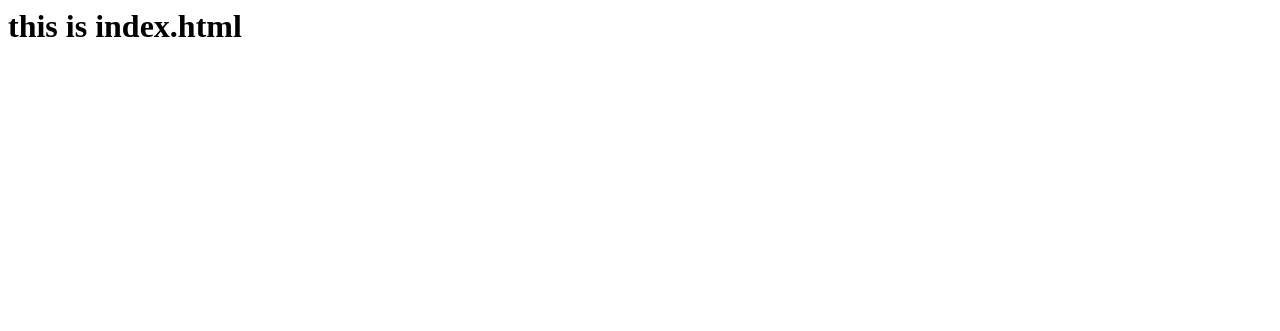
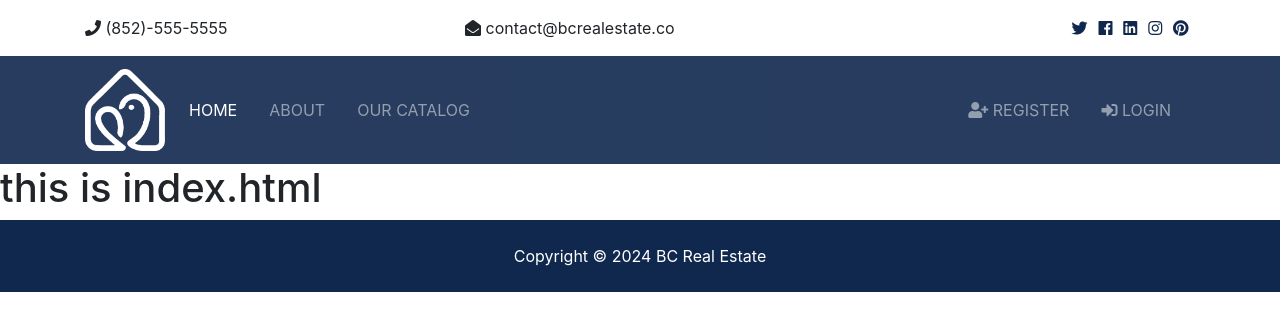
Before and after one commit to ellery79/hkct_libraryproject, a Django app: page / in a window 1280 px wide. Shown: the top 331 px of the page. Run offline with Django 4.2, Linux system fonts and the light colour scheme; some libraries are stand-ins or nearby versions.

Commit message:
edit partials

```diff
--- a/templates/pages/index.html
+++ b/templates/pages/index.html
@@ -1 +1,14 @@
+{% extends 'base.html'%}
+{% load humanize %}
+
+<!--add title to the tab-->
+{% block title %}Welcome{% endblock %}
+
+{% block content %}
+{% load static %}
+
+{% include 'partials/_alert.html' %}
+
 <h1> this is index.html </h1>
+
+{% endblock %}
--- a/templates/partials/_footer.html
+++ b/templates/partials/_footer.html
@@ -0,0 +1,4 @@
+<footer id="main-footer" class="py-4 bg-primary text-white text-center">
+    Copyright &copy;
+    <span class="year"></span> BC Real Estate
+  </footer>
--- a/templates/partials/_navbar.html
+++ b/templates/partials/_navbar.html
@@ -0,0 +1,45 @@
+{% load static %}
+    <!-- Navbar -->
+    <nav class="navbar navbar-expand-lg navbar-dark bg-primary sticky-top">
+        <div class="container">
+          <a class="navbar-brand" href="{% url 'index' %}">
+            <img src="{% static "img/logo.png" %}" class="logo" alt="" />
+          </a>
+          <button
+            class="navbar-toggler"
+            type="button"
+            data-toggle="collapse"
+            data-target="#navbarNavAltMarkup"
+          >
+            <span class="navbar-toggler-icon"></span>
+          </button>
+          <div class="collapse navbar-collapse" id="navbarNavAltMarkup">
+            <ul class="navbar-nav">
+              <li class="nav-item active mr-3">
+                <a class="nav-link" href="{% url 'index' %}">Home</a>
+              </li>
+              <li class="nav-item mr-3">
+                <a class="nav-link" href="{% url 'about' %}">About</a>
+              </li>
+              <li class="nav-item mr-3">
+                <a class="nav-link" href="{% url 'books' %}">Our Catalog</a>
+              </li>
+            </ul>
+
+            <ul class="navbar-nav ml-auto">
+              <li class="nav-item mr-3">
+                <a class="nav-link" href="{% url 'register' %}">
+                  <i class="fas fa-user-plus"></i> Register</a
+                >
+              </li>
+              <li class="nav-item mr-3">
+                <a class="nav-link" href="{% url 'login' %}"">
+                  <i class="fas fa-sign-in-alt"></i>
+
+                  Login</a
+                >
+              </li>
+            </ul>
+          </div>
+        </div>
+      </nav>
--- a/templates/partials/_topbar.html
+++ b/templates/partials/_topbar.html
@@ -0,0 +1,32 @@
+    <!-- Top Bar -->
+    <section id="top-bar" class="p-3">
+        <div class="container">
+          <div class="row">
+            <div class="col-md-4">
+              <i class="fas fa-phone"></i> (852)-555-5555
+            </div>
+            <div class="col-md-4">
+              <i class="fas fa-envelope-open"></i> contact@bcrealestate.co
+            </div>
+            <div class="col-md-4">
+              <div class="social text-right">
+                <a href="#">
+                  <i class="fab fa-twitter"></i>
+                </a>
+                <a href="#">
+                  <i class="fab fa-facebook"></i>
+                </a>
+                <a href="#">
+                  <i class="fab fa-linkedin"></i>
+                </a>
+                <a href="#">
+                  <i class="fab fa-instagram"></i>
+                </a>
+                <a href="#">
+                  <i class="fab fa-pinterest"></i>
+                </a>
+              </div>
+            </div>
+          </div>
+        </div>
+      </section>
```
